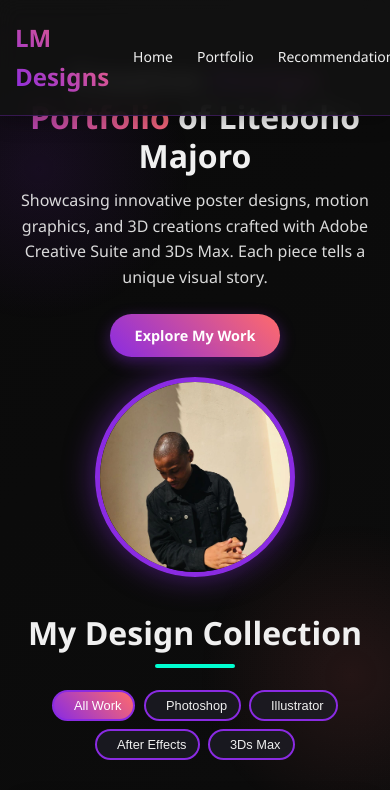
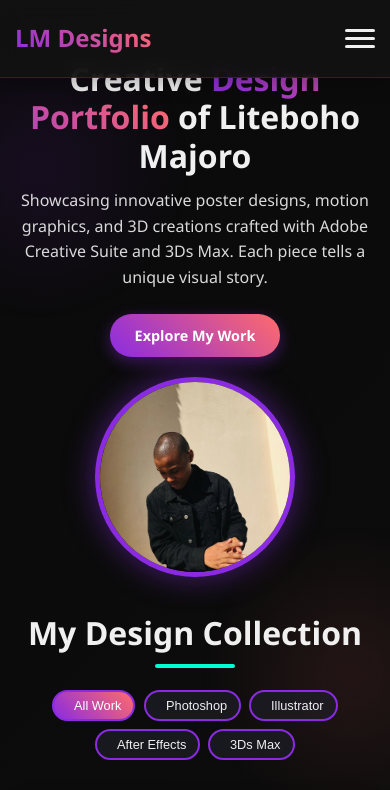
Before and after one commit to LitebohoMajoro/LM-Designs-Website, a React (Create React App) app: page / in a window 390 px wide. Shown: the top 790 px of the page. Built offline with nearby package versions, Linux system fonts and the light colour scheme.

Commit message:
Update styles.css

```diff
--- a/src/styles.css
+++ b/src/styles.css
@@ -916,3 +916,72 @@ html {
         display: block; /* Or whatever initial display value they have */
     }
 }
+/* Add these styles to your main CSS file, preferably near your .hamburger styles */
+
+/* Hamburger Bar Styling */
+.hamburger {
+    display: none; /* Hidden by default, shown in media query */
+    flex-direction: column;
+    justify-content: space-around;
+    width: 30px;
+    height: 25px;
+    cursor: pointer;
+    z-index: 1001; /* Ensure it's above other content when open */
+}
+
+.hamburger .bar {
+    width: 100%;
+    height: 3px;
+    background-color: var(--light); /* Use your light color variable */
+    border-radius: 5px;
+    transition: all 0.3s ease-in-out;
+}
+
+/* Animation for hamburger icon when active */
+.hamburger.active .bar:nth-child(1) {
+    transform: translateY(11px) rotate(45deg);
+}
+
+.hamburger.active .bar:nth-child(2) {
+    opacity: 0;
+}
+
+.hamburger.active .bar:nth-child(3) {
+    transform: translateY(-11px) rotate(-45deg);
+}
+
+/* Responsive adjustments (ensure these are within your @media (max-width: 768px) block or a similar mobile breakpoint) */
+@media (max-width: 768px) {
+    .hamburger {
+        display: flex; /* Show hamburger on smaller screens */
+    }
+
+    .nav-links {
+        /* Keep existing styles */
+        right: -100%; /* Hidden by default */
+        position: fixed;
+        top: 70px; /* Adjust based on your header height */
+        flex-direction: column;
+        background: rgba(18, 18, 18, 0.95);
+        width: 100%;
+        height: calc(100vh - 70px); /* Make menu take full height below header */
+        text-align: center;
+        transition: right 0.5s ease-in-out; /* Add transition for smooth slide */
+        padding: 2rem 0;
+        z-index: 999;
+        overflow-y: auto; /* Allow scrolling if menu content overflows */
+    }
+
+    .nav-links.active {
+        right: 0; /* Slide in menu */
+    }
+
+    .nav-links li {
+        margin: 1.5rem 0; /* Space out menu items */
+    }
+
+    .nav-links a {
+        padding: 10px 0; /* Make links larger tap targets */
+        font-size: 1.2rem; /* Larger font size for readability */
+    }
+}
```
